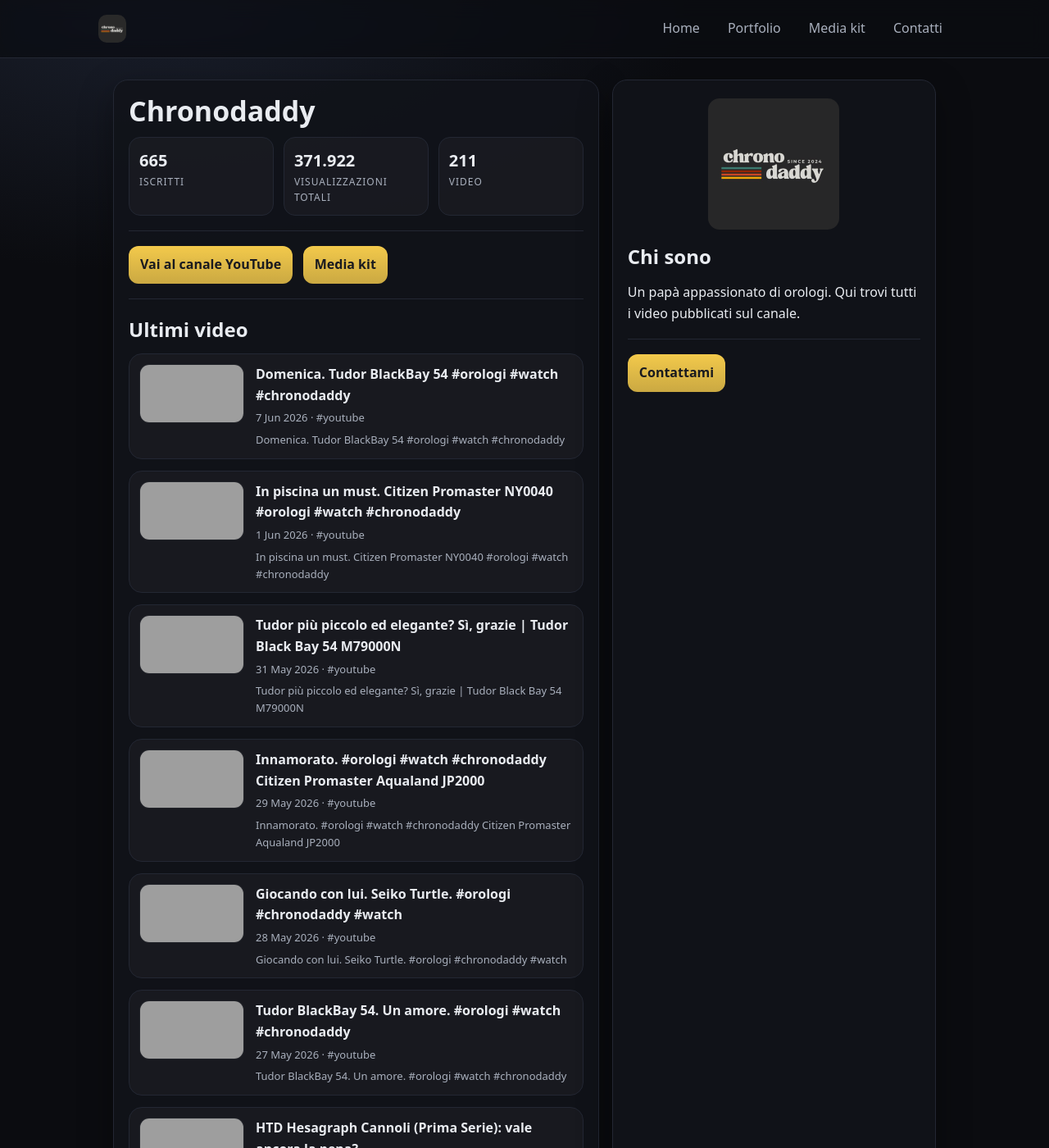
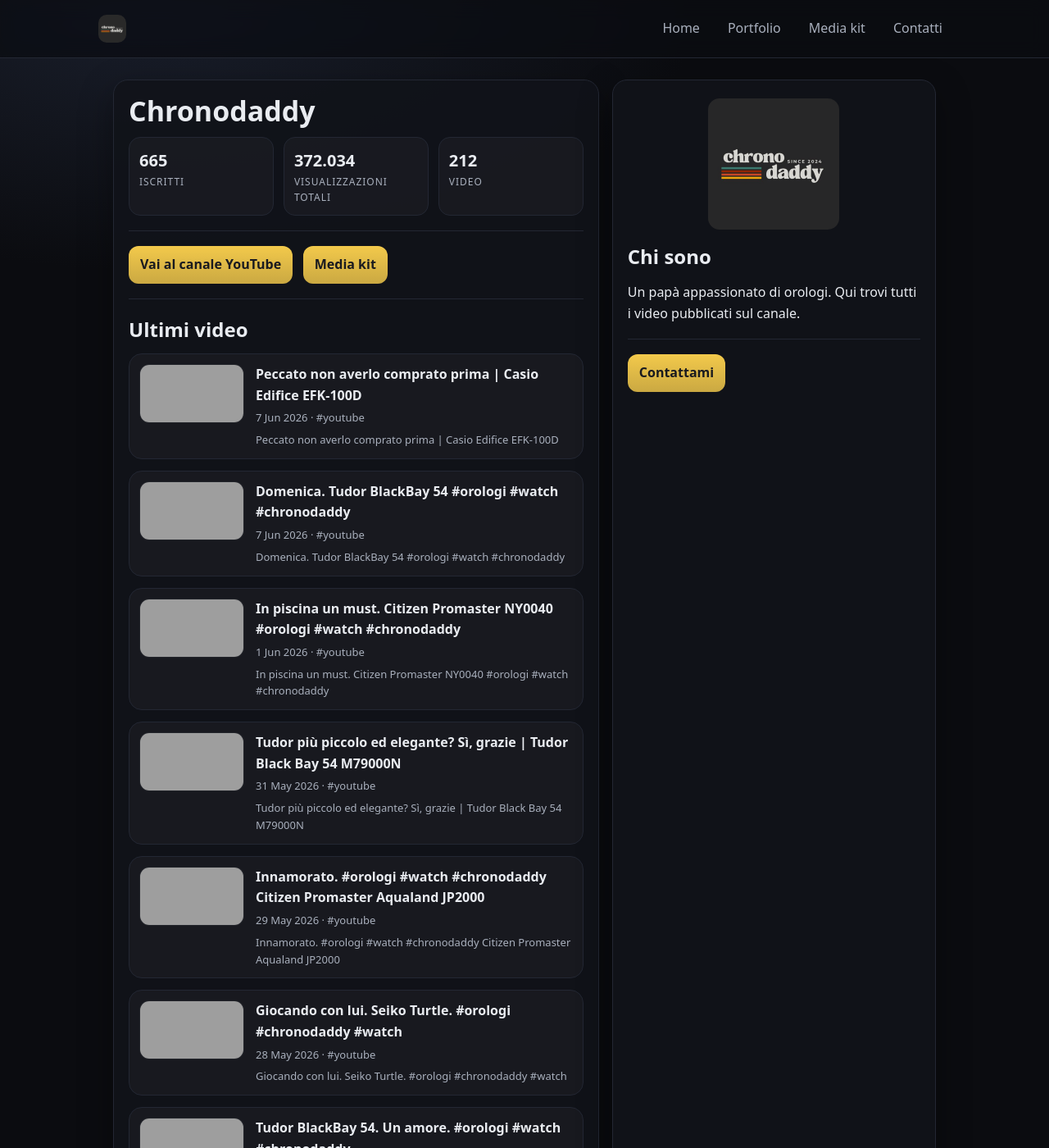
Before and after one commit to claudiostoduto/chronodaddy, a Jekyll site: the page built from index.md, in a window 1280 px wide and 1400 px high, cut to the strip 0-1400 px from the top of the window. Shown: the whole strip at 82% size. Built offline with Jekyll 4.4.1, drawn with Linux system fonts in a browser that asks for light colours; some of the changed text lies outside the part shown; grey boxes are pictures that could not be loaded.

Commit message:
chore: add new YouTube posts

```diff
--- /dev/null
+++ b/_posts/2026-06-07-peccato-non-averlo-comprato-prima-casio-edifice-efk-100d.md
@@ -0,0 +1,14 @@
+---
+title: "Peccato non averlo comprato prima | Casio Edifice EFK-100D"
+date: 2026-06-07
+videoId: "XNYB8RUdkYQ"
+youtubeUrl: "https://www.youtube.com/watch?v=XNYB8RUdkYQ"
+thumbnail: "https://i1.ytimg.com/vi/XNYB8RUdkYQ/hqdefault.jpg"
+tags: [youtube]
+excerpt: "Peccato non averlo comprato prima | Casio Edifice EFK-100D"
+---
+
+<!--
+Questo post è stato generato automaticamente.
+Puoi aggiungere tag più specifici (brand/modello/format) e una descrizione/contesto per renderlo un vero case study.
+-->
--- a/assets/channel-stats.json
+++ b/assets/channel-stats.json
@@ -1,6 +1,6 @@
 {
   "subscribers": 665,
-  "views": 371922,
-  "videos": 211,
-  "updatedAt": "2026-06-07T16:43:00.876Z"
+  "views": 372034,
+  "videos": 212,
+  "updatedAt": "2026-06-07T18:18:14.704Z"
 }
```
